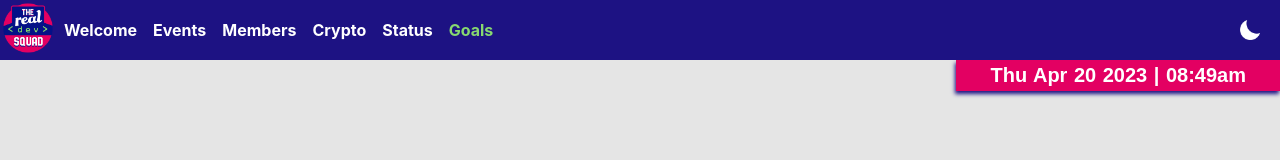
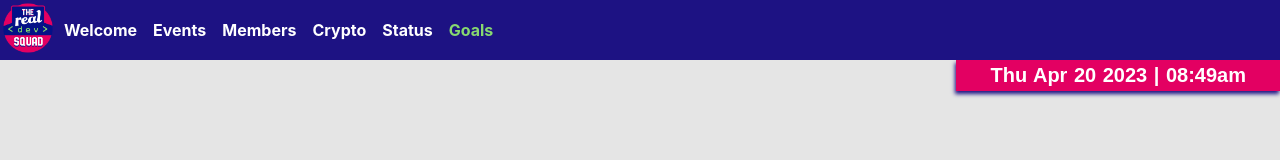
Before and after one commit to Real-Dev-Squad/website-goals, a Nuxt app: page / in a window 1280 px wide. Shown: the top 160 px of the page. Built offline with nearby package versions, Linux system fonts and the light colour scheme; a web font is replaced by a local one.

Commit message:
hidden theme icon

```diff
--- a/components/ThemeToggler.vue
+++ b/components/ThemeToggler.vue
@@ -1,5 +1,5 @@
 <template>
-  <div class="theme-toggle-wrapper" @click="toggleTheme()">
+  <div class="theme-toggle-wrapper hide" @click="toggleTheme()">
     <span>
       <img class="theme-toggle-icon" :src="require(`~/assets/${themeImage}`)" />
     </span>
@@ -51,4 +51,7 @@ export default {
 .theme-toggle-icon {
   height: 20px;
 }
+.hide {
+  display: none;
+}
 </style>
```
